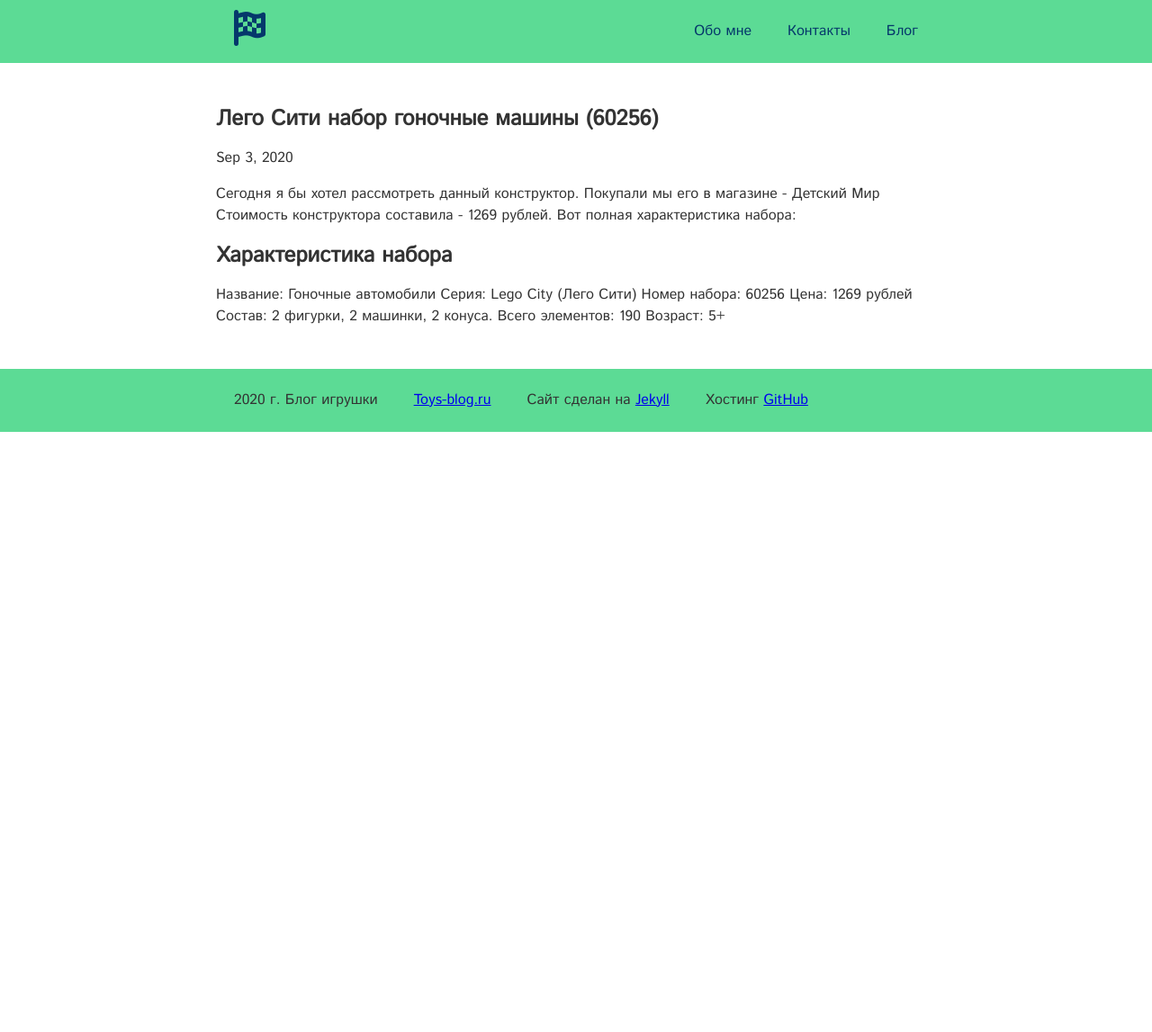
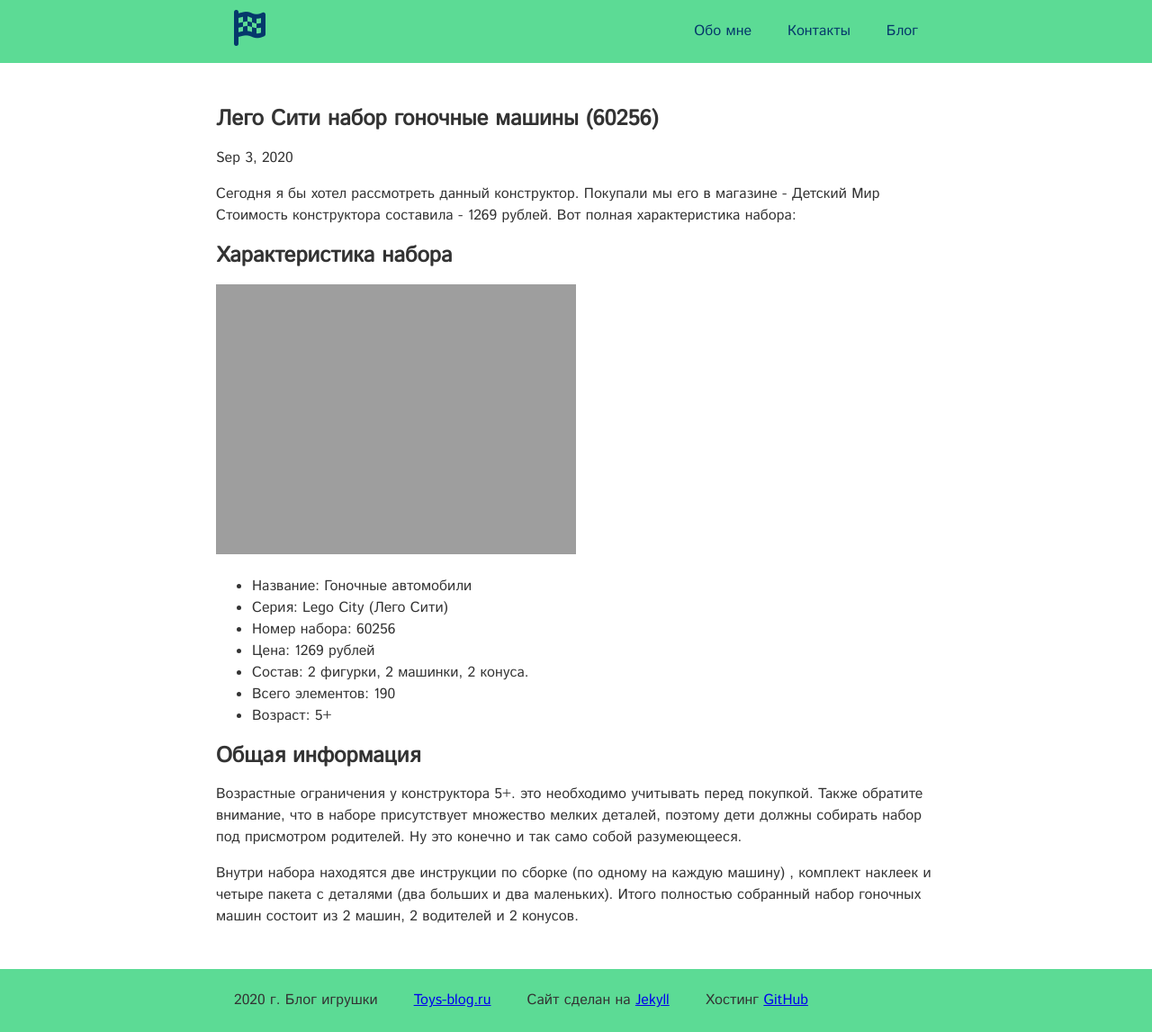
Before and after one commit to Flaaim/toys-blog, a Jekyll site: the page built from _posts/2020-09-03-Лего Сити набор гоночные машины (60256).markdown, in a window 1280 px wide. Shown: the whole page at 90% size. Built offline with Jekyll 4.4.1, drawn with Linux system fonts in a browser that asks for light colours; nearby versions of some CDN libraries; before the commit the page ends 900 px from its top, so only the background shows below that.

Commit message:
Update 2020-09-03-Лего Сити набор гоночные машины (60256).markdown

```diff
--- a/_posts/2020-09-03-Лего Сити набор гоночные машины (60256).markdown
+++ b/_posts/2020-09-03-Лего Сити набор гоночные машины (60256).markdown
@@ -8,11 +8,18 @@
 Сегодня я бы хотел рассмотреть данный конструктор. Покупали мы его в магазине - Детский Мир Стоимость конструктора составила - 1269 рублей. Вот полная характеристика набора:
 
 ## Характеристика набора
+![Набор лего сити гоночные машины - коробка](https://flaaim.github.io/toys-blog/assets/img/IMG_20200901_184411.jpg)
 
-Название: Гоночные автомобили
-Серия: Lego City (Лего Сити)
-Номер набора: 60256
-Цена: 1269 рублей
-Состав: 2 фигурки, 2 машинки, 2 конуса.
-Всего элементов: 190
-Возраст: 5+
+- Название: Гоночные автомобили
+- Серия: Lego City (Лего Сити)
+- Номер набора: 60256
+- Цена: 1269 рублей
+- Состав: 2 фигурки, 2 машинки, 2 конуса.
+- Всего элементов: 190
+- Возраст: 5+
+
+## Общая информация
+
+Возрастные ограничения у конструктора 5+. это необходимо учитывать перед покупкой. Также обратите внимание, что в наборе присутствует множество мелких деталей, поэтому дети должны собирать набор под присмотром родителей. Ну это конечно и так само собой разумеющееся.
+
+Внутри набора находятся две инструкции по сборке (по одному на каждую машину) , комплект наклеек и четыре пакета с деталями (два больших и два маленьких). Итого полностью собранный набор гоночных машин состоит из 2 машин, 2 водителей и 2 конусов.
```
